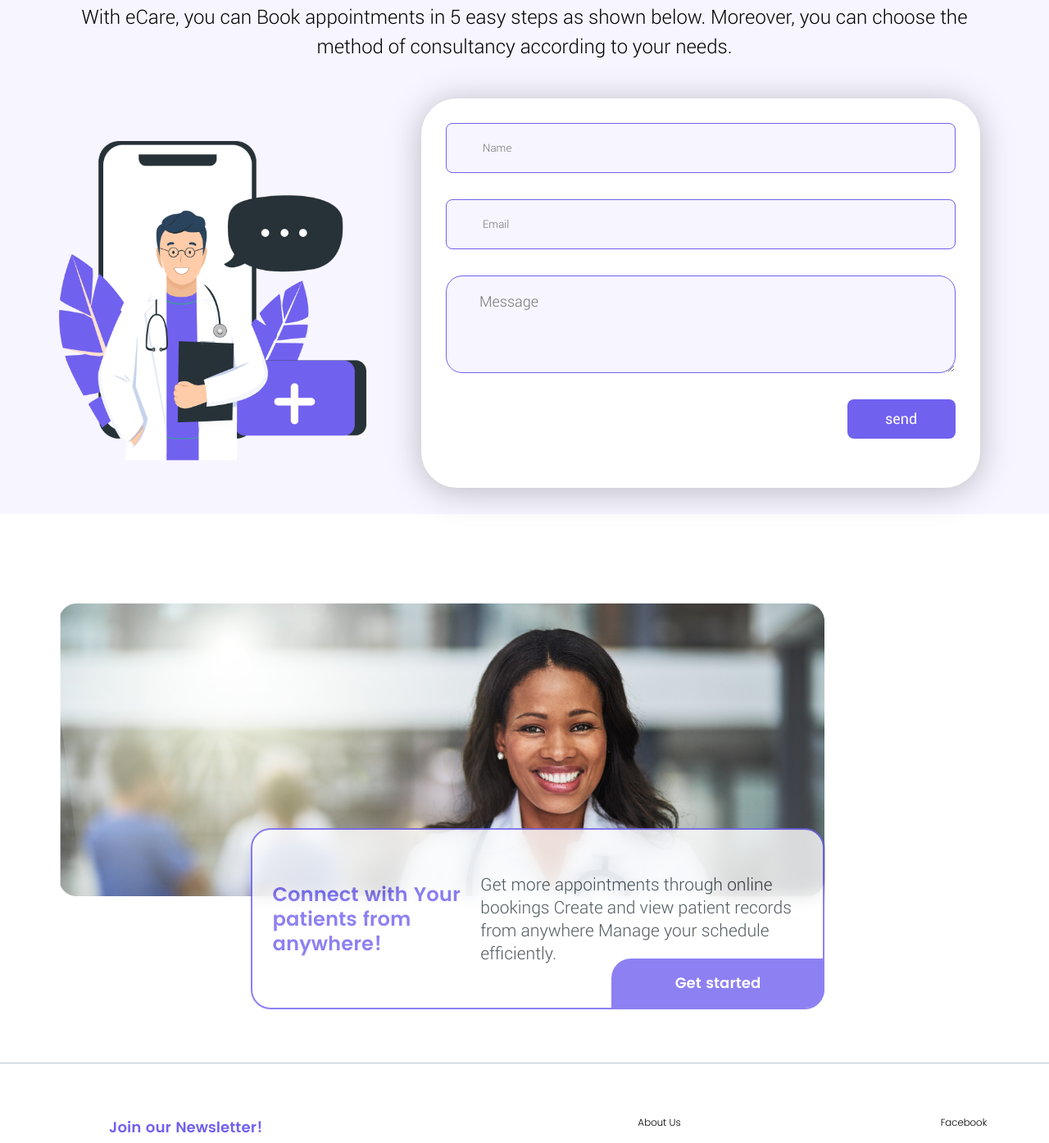
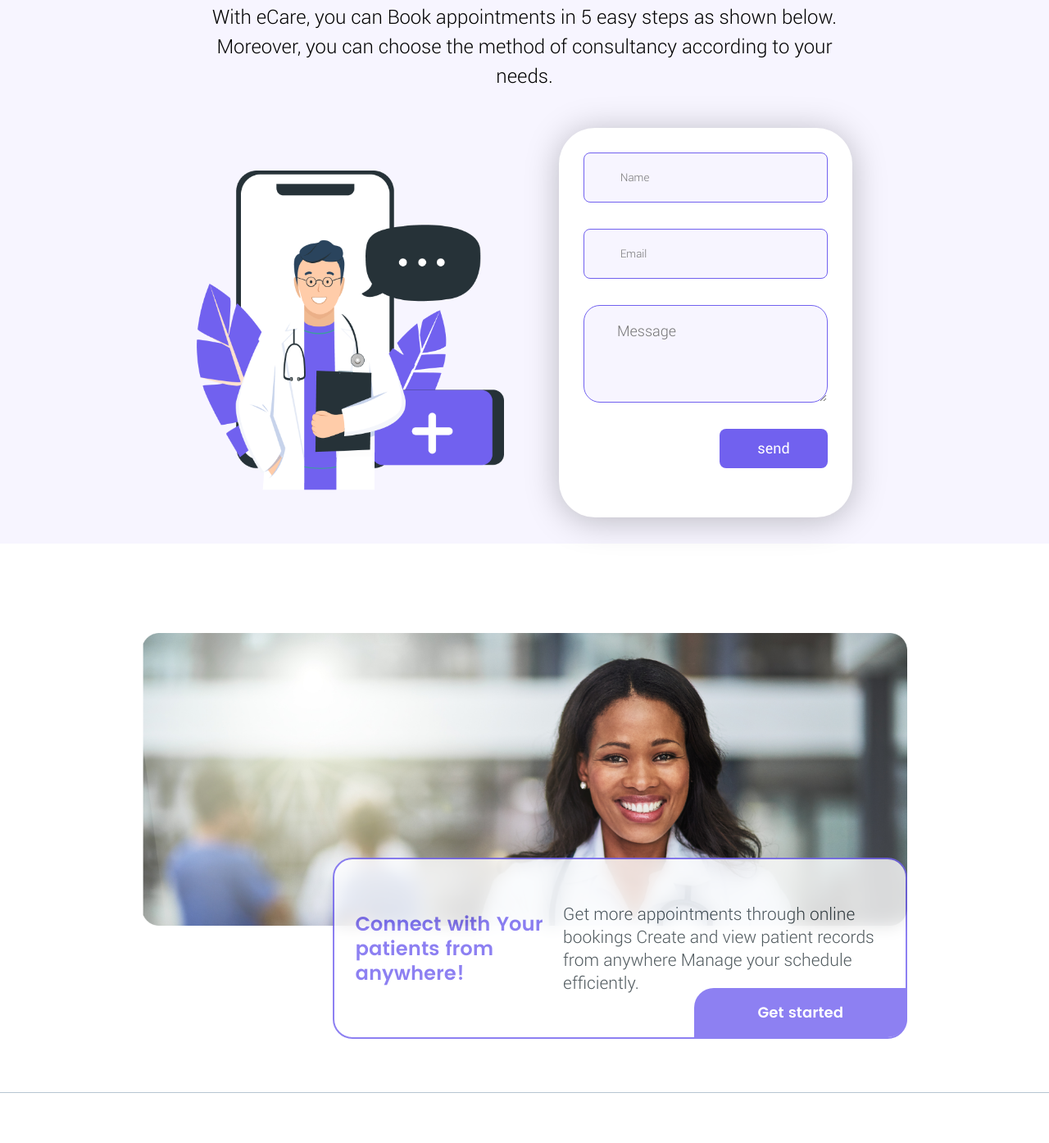
Before and after one commit to Moin105/Ecare, a Next.js app: page / in a window 1280 px wide. Shown: the part 4056-5450 px from the top of the page at 82% size. Built offline with nearby package versions, Linux system fonts and the light colour scheme.

Commit message:
ui fixes

```diff
--- a/styles/App.css
+++ b/styles/App.css
@@ -3,3 +3,12 @@
     margin: 0px;
     box-sizing: border-box;
 }
+@media (prefers-color-scheme: dark) {
+    html {
+      color-scheme: dark;
+    }
+    body {
+      color: white;
+      background: black;
+    }
+  }
--- a/styles/Home.module.css
+++ b/styles/Home.module.css
@@ -6,6 +6,12 @@
 .section {
   display: flex;
   margin: 0px;
+}
+
+.get {
+  display: flex;
+  justify-content: center;
+  align-items: center;
 }
 
 .header {
@@ -378,6 +384,7 @@
   font-family: "Roboto Lt";
   font-style: normal;
   font-weight: 300;
+  width: 800px;
   font-size: 36px;
   line-height: 50px;
   text-align: center;
@@ -386,6 +393,8 @@
 .contact .sep {
   display: flex;
   width: 100%;
+  justify-content: center;
+  align-items: center;
 }
 .contact .sep .left {
   margin: 0px 57px 0px 0px;
@@ -401,6 +410,7 @@
   width: 60%;
   flex-direction: column;
   justify-content: center;
+  align-items: flex-end;
   margin: 66px 0px;
 }
 .contact .sep .right .button {
@@ -422,6 +432,7 @@
 .contact .sep .right .form {
   display: flex;
   max-width: 700px;
+  width: 100%;
   flex-direction: column;
   justify-content: center;
   align-items: center;
--- a/styles/Home.module.scss
+++ b/styles/Home.module.scss
@@ -6,6 +6,12 @@
 .section{
     display: flex;
     margin: 0px ;
+
+}
+.get{
+    display: flex;
+    justify-content: center;
+    align-items: center;
 }
 // HEADER
 .header{
@@ -527,6 +533,7 @@ text-align: center;
         font-family: 'Roboto Lt';
         font-style: normal;
         font-weight: 300;
+        width: 800px;
         font-size: 36px;
         line-height: 50px;
         text-align: center;
@@ -535,6 +542,8 @@ text-align: center;
     .sep{
         display: flex;
         width: 100%;
+        justify-content: center;
+        align-items: center;
         .left{
             margin: 0px 57px 0px 0px;
             .figure{
@@ -549,6 +558,7 @@ text-align: center;
             width: 60%;
             flex-direction: column;
             justify-content: center;
+            align-items: flex-end;
             margin: 66px 0px;
           .button{
             font-family: 'Roboto';
@@ -569,6 +579,7 @@ text-align: center;
             .form{
                 display: flex;
                 max-width: 700px;
+                width: 100%;
                 flex-direction: column;
                 justify-content: center;
                 align-items: center;
```
Also changed, not shown: 1 other file (tests, documents, lock files or other folders).
